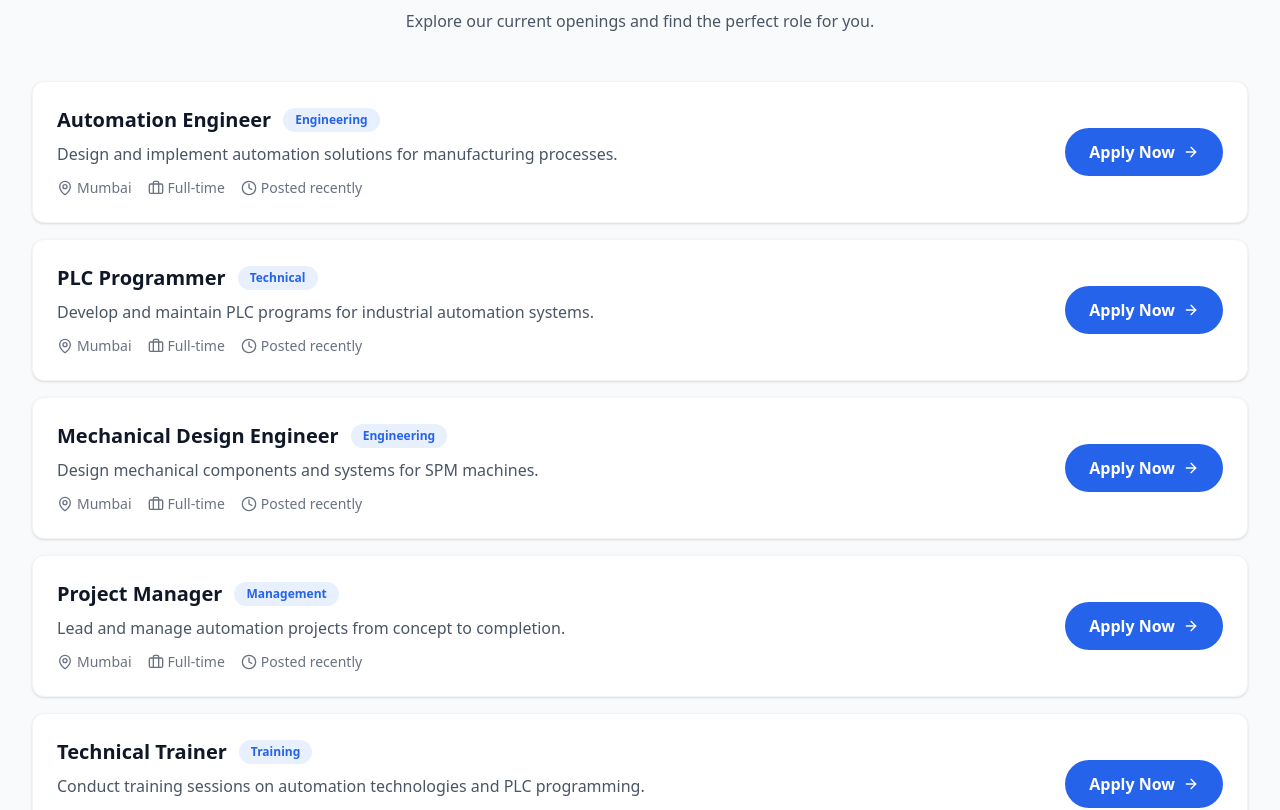
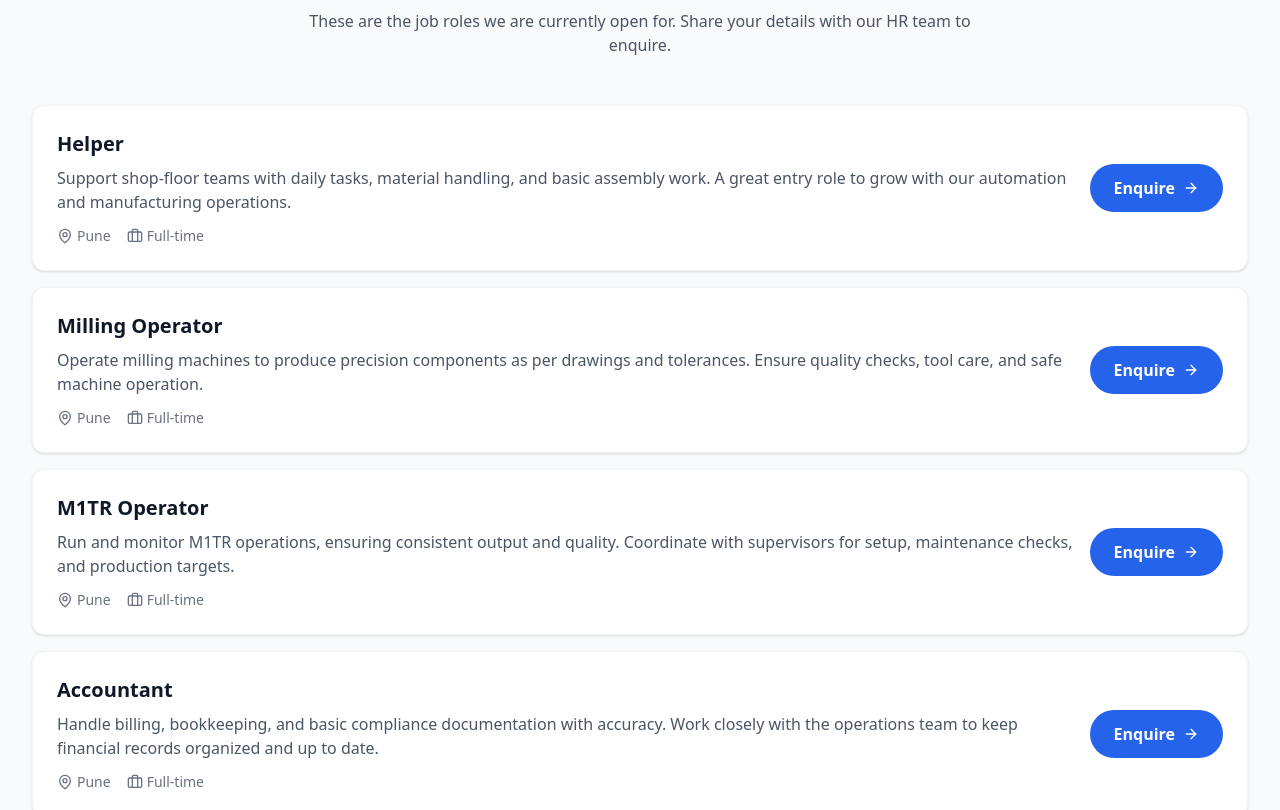
Before and after one commit to cotishq/orgo-v2, a React (Vite) app: page /career in a window 1280 px wide. Shown: the part 1180-1990 px from the top of the page. Built offline with nearby package versions, Linux system fonts and the light colour scheme; a web font is replaced by a local one.

Commit message:
feat: update favicon, add new job listings, and modify career page layout

```diff
--- a/index.html
+++ b/index.html
@@ -2,7 +2,7 @@
 <html lang="en">
   <head>
     <meta charset="UTF-8" />
-    <link rel="icon" type="image/svg+xml" href="/favicon.svg" />
+    <link rel="icon" type="image/jpeg" href="/orgo.jpeg" />
     <meta name="viewport" content="width=device-width, initial-scale=1.0" />
     <meta name="description" content="OrGo Group provides cutting-edge automation solutions, SPM machines, and expert technical manpower services in Pune, Maharashtra. Transform your manufacturing today." />
     <meta name="keywords" content="automation solutions, SPM machines, industrial automation, manpower services, Pune, OrGo Group, manufacturing engineering" />
--- a/src/components/Hero.tsx
+++ b/src/components/Hero.tsx
@@ -56,7 +56,7 @@ export default function Hero({
             className="w-full h-full"
             objectFit="cover"
             priority={true}
-            placeholder="blur"
+            placeholder="skeleton"
           />
           {/* Overlay */}
           <div className="absolute inset-0 bg-blue-900/60 mix-blend-multiply" />
--- a/src/pages/Career.tsx
+++ b/src/pages/Career.tsx
@@ -1,12 +1,9 @@
-import { useState } from 'react';
-import { Briefcase, MapPin, Clock, ArrowRight, Users, Award, TrendingUp, Heart } from 'lucide-react';
+import { Briefcase, MapPin, ArrowRight, Users, Award, TrendingUp, Heart } from 'lucide-react';
 import Hero from '../components/Hero';
-import ApplicationModal from '../components/ApplicationModal';
 
 interface JobListing {
   id: string;
   title: string;
-  department: string;
   location: string;
   type: string;
   description: string;
@@ -15,43 +12,51 @@ interface JobListing {
 const jobs: JobListing[] = [
   {
     id: '1',
-    title: 'Automation Engineer',
-    department: 'Engineering',
-    location: 'Mumbai',
+    title: 'Helper',
+    location: 'Pune',
     type: 'Full-time',
-    description: 'Design and implement automation solutions for manufacturing processes.',
+    description:
+      'Support shop-floor teams with daily tasks, material handling, and basic assembly work. A great entry role to grow with our automation and manufacturing operations.',
   },
   {
     id: '2',
-    title: 'PLC Programmer',
-    department: 'Technical',
-    location: 'Mumbai',
+    title: 'Milling Operator',
+    location: 'Pune',
     type: 'Full-time',
-    description: 'Develop and maintain PLC programs for industrial automation systems.',
+    description:
+      'Operate milling machines to produce precision components as per drawings and tolerances. Ensure quality checks, tool care, and safe machine operation.',
   },
   {
     id: '3',
-    title: 'Mechanical Design Engineer',
-    department: 'Engineering',
-    location: 'Mumbai',
+    title: 'M1TR Operator',
+    location: 'Pune',
     type: 'Full-time',
-    description: 'Design mechanical components and systems for SPM machines.',
+    description:
+      'Run and monitor M1TR operations, ensuring consistent output and quality. Coordinate with supervisors for setup, maintenance checks, and production targets.',
   },
   {
     id: '4',
-    title: 'Project Manager',
-    department: 'Management',
-    location: 'Mumbai',
+    title: 'Accountant',
+    location: 'Pune',
     type: 'Full-time',
-    description: 'Lead and manage automation projects from concept to completion.',
+    description:
+      'Handle billing, bookkeeping, and basic compliance documentation with accuracy. Work closely with the operations team to keep financial records organized and up to date.',
   },
   {
     id: '5',
-    title: 'Technical Trainer',
-    department: 'Training',
-    location: 'Mumbai',
+    title: 'Office Boy',
+    location: 'Pune',
     type: 'Full-time',
-    description: 'Conduct training sessions on automation technologies and PLC programming.',
+    description:
+      'Support office operations including deliveries, documentation, and daily coordination. Keep the workplace organized and assist teams as needed.',
+  },
+  {
+    id: '6',
+    title: 'Store Assistant',
+    location: 'Pune',
+    type: 'Full-time',
+    description:
+      'Assist with inventory, inward/outward entries, and store organization for machine parts and materials. Ensure timely availability and accurate stock records.',
   },
 ];
 
@@ -79,19 +84,6 @@ const benefits = [
 ];
 
 export default function Career() {
-  const [isModalOpen, setIsModalOpen] = useState(false);
-  const [selectedJob, setSelectedJob] = useState<JobListing | null>(null);
-
-  const openApplicationModal = (job: JobListing) => {
-    setSelectedJob(job);
-    setIsModalOpen(true);
-  };
-
-  const closeApplicationModal = () => {
-    setIsModalOpen(false);
-    setSelectedJob(null);
-  };
-
   return (
     <main>
       {/* Hero Section */}
@@ -142,10 +134,10 @@ export default function Career() {
               Open Positions
             </span>
             <h2 className="text-2xl sm:text-3xl lg:text-4xl font-bold text-gray-900 mb-4">
-              Current Job Openings
+              Job Openings
             </h2>
             <p className="text-gray-600 max-w-2xl mx-auto">
-              Explore our current openings and find the perfect role for you.
+              These are the job roles we are currently open for. Share your details with our HR team to enquire.
             </p>
           </div>
 
@@ -160,9 +152,6 @@ export default function Career() {
                     <div className="flex-1">
                       <div className="flex items-center gap-3 mb-2">
                         <h3 className="text-xl font-bold text-gray-900">{job.title}</h3>
-                        <span className="px-3 py-1 bg-primary/10 text-primary text-xs font-semibold rounded-full">
-                          {job.department}
-                        </span>
                       </div>
                       <p className="text-gray-600 mb-3">{job.description}</p>
                       <div className="flex flex-wrap items-center gap-4 text-sm text-gray-500">
@@ -174,20 +163,19 @@ export default function Career() {
                           <Briefcase className="w-4 h-4" />
                           {job.type}
                         </span>
-                        <span className="flex items-center gap-1">
-                          <Clock className="w-4 h-4" />
-                          Posted recently
-                        </span>
                       </div>
                     </div>
-                    <button
-                      type="button"
-                      onClick={() => openApplicationModal(job)}
+                    <a
+                      href={`mailto:hr@orgogroup.in?subject=${encodeURIComponent(
+                        `Job Enquiry: ${job.title}`
+                      )}&body=${encodeURIComponent(
+                        `Hello HR Team,%0D%0A%0D%0AI would like to enquire about the "${job.title}" role in Pune.%0D%0A%0D%0AName:%0D%0APhone:%0D%0AExperience:%0D%0AResume/Details:%0D%0A`
+                      )}`}
                       className="inline-flex items-center gap-2 bg-primary hover:bg-primary-dark text-white px-6 py-3 rounded-full font-semibold transition-all hover:shadow-lg hover:shadow-primary/25 whitespace-nowrap"
                     >
-                      Apply Now
+                      Enquire
                       <ArrowRight className="w-4 h-4" />
-                    </button>
+                    </a>
                   </div>
                 </article>
               ))
@@ -251,7 +239,7 @@ export default function Career() {
             We're always looking for talented individuals. Send us your resume and we'll keep you in mind for future opportunities.
           </p>
           <a
-            href="https://wa.me/+919987274884"
+            href="mailto:hr@orgogroup.in?subject=Resume%20Submission&body=Hello%20HR%20Team,%0D%0A%0D%0APlease%20find%20my%20resume%20details%20below:%0D%0A%0D%0AName:%0D%0APhone:%0D%0AExperience:%0D%0AResume%20link%20(or%20attach%20in%20email):%0D%0A"
             className="inline-flex items-center gap-2 bg-white hover:bg-gray-100 text-primary px-8 py-4 rounded-full font-semibold transition-all"
           >
             Send Your Resume
@@ -259,16 +247,6 @@ export default function Career() {
           </a>
         </div>
       </section>
-
-      {/* Application Modal */}
-      {selectedJob && (
-        <ApplicationModal
-          isOpen={isModalOpen}
-          onClose={closeApplicationModal}
-          jobTitle={selectedJob.title}
-          jobDepartment={selectedJob.department}
-        />
-      )}
     </main>
   );
 }
```
Also changed, not shown: public/orgo.jpeg (added).
